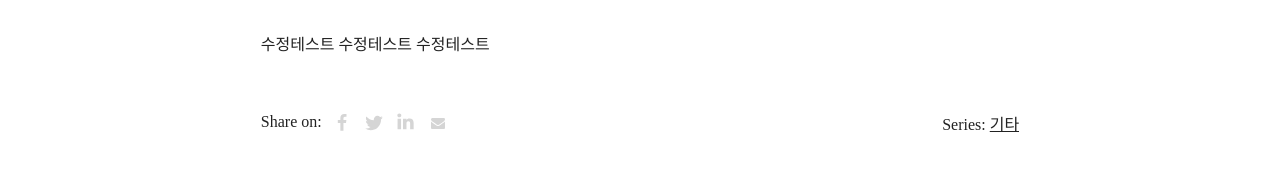
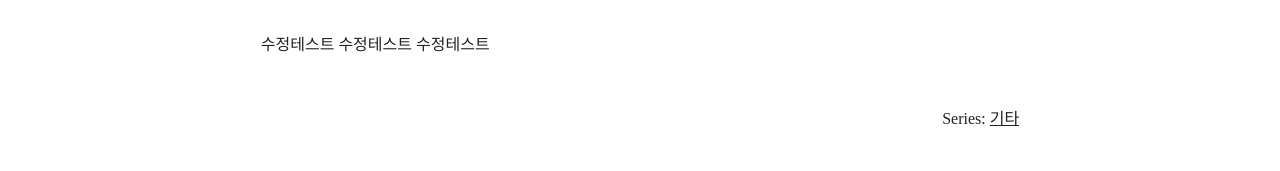
Before and after one commit to PYeonju/PYeonju.github.io, a Jekyll site: the page built from _posts/2026-09-15-수정-테스트.md, in a window 1280 px wide. Shown: the part 249-420 px from the top of the page. Built offline with Jekyll 4.4.1, drawn with Linux system fonts in a browser that asks for light colours.

Commit message:
Place post admin actions above title on right and remove sharing controls

```diff
--- a/_includes/share_buttons.html
+++ /dev/null
@@ -1,41 +0,0 @@
-{% if include.pageurl != nil and include.pageurl != '' %}
-    {% assign pageurl = include.pageurl %}
-{% else %}
-    {% assign pageurl = page.url %}
-{% endif %}
-
-<style>
-#share-buttons {display: inline-block; vertical-align: middle; }
-#share-buttons:after {content: ""; display: block; clear: both;}
-#share-buttons > div {
-    position: relative;
-    text-align: left;
-    height: 36px;
-    width: 32px;
-    float: left;
-    text-align: center;
-}
-#share-buttons > div > svg {height: 16px; fill: #d5d5d5; margin-top: 10px;}
-#share-buttons > div:hover {cursor: pointer;}
-#share-buttons > div.facebook:hover > svg {fill: #3B5998;}
-#share-buttons > div.twitter:hover > svg {fill: #55ACEE;}
-#share-buttons > div.linkedin:hover > svg {fill: #0077b5;}
-#share-buttons > div.pinterest:hover > svg {fill: #CB2027;}
-#share-buttons > div.mail:hover > svg {fill: #7D7D7D;}
-#share-buttons > div.instagram:hover > svg {fill: #C73B92;}
-#share-buttons > div.facebook > svg {height: 18px; margin-top: 9px;}
-#share-buttons > div.twitter > svg {height: 20px; margin-top: 8px;}
-#share-buttons > div.linkedin > svg {height: 19px; margin-top: 7px;}
-#share-buttons > div.pinterest > svg {height: 20px; margin-top: 9px;}
-#share-buttons > div.mail > svg {height: 14px; margin-top: 11px;}
-</style>
-
-<span>Share on: </span><div id="share-buttons">
-    <div class="facebook" title="Share this on Facebook" onclick="window.open('http://www.facebook.com/share.php?u={{ site.url }}{{ pageurl }}');"><svg viewBox="0 0 1792 1792" xmlns="http://www.w3.org/2000/svg"><path d="M1343 12v264h-157q-86 0-116 36t-30 108v189h293l-39 296h-254v759h-306v-759h-255v-296h255v-218q0-186 104-288.5t277-102.5q147 0 228 12z"/></svg></div>
-    <div class="twitter" title="Share this on Twitter" onclick="window.open('http://twitter.com/home?status={{ site.url }}{{ pageurl }}');"><svg viewBox="0 0 1792 1792" xmlns="http://www.w3.org/2000/svg"><path d="M1684 408q-67 98-162 167 1 14 1 42 0 130-38 259.5t-115.5 248.5-184.5 210.5-258 146-323 54.5q-271 0-496-145 35 4 78 4 225 0 401-138-105-2-188-64.5t-114-159.5q33 5 61 5 43 0 85-11-112-23-185.5-111.5t-73.5-205.5v-4q68 38 146 41-66-44-105-115t-39-154q0-88 44-163 121 149 294.5 238.5t371.5 99.5q-8-38-8-74 0-134 94.5-228.5t228.5-94.5q140 0 236 102 109-21 205-78-37 115-142 178 93-10 186-50z"/></svg></div>
-    <div class="linkedin" title="Share this on Linkedin" onclick="window.open('https://www.linkedin.com/shareArticle?mini=true&url={{ site.url }}{{ pageurl }}&title=&summary=&source=');"><svg viewBox="0 0 1792 1792" xmlns="http://www.w3.org/2000/svg"><path d="M477 625v991h-330v-991h330zm21-306q1 73-50.5 122t-135.5 49h-2q-82 0-132-49t-50-122q0-74 51.5-122.5t134.5-48.5 133 48.5 51 122.5zm1166 729v568h-329v-530q0-105-40.5-164.5t-126.5-59.5q-63 0-105.5 34.5t-63.5 85.5q-11 30-11 81v553h-329q2-399 2-647t-1-296l-1-48h329v144h-2q20-32 41-56t56.5-52 87-43.5 114.5-15.5q171 0 275 113.5t104 332.5z"/></svg></div>
-    {% if page.image %}<div class="pinterest" title="Share this on Pinterest" onclick="window.open('https://pinterest.com/pin/create/button/?url=&media={{ site.url }}{{ page.image }}&description=');"><svg viewBox="0 0 1792 1792" xmlns="http://www.w3.org/2000/svg"><path d="M256 597q0-108 37.5-203.5t103.5-166.5 152-123 185-78 202-26q158 0 294 66.5t221 193.5 85 287q0 96-19 188t-60 177-100 149.5-145 103-189 38.5q-68 0-135-32t-96-88q-10 39-28 112.5t-23.5 95-20.5 71-26 71-32 62.5-46 77.5-62 86.5l-14 5-9-10q-15-157-15-188 0-92 21.5-206.5t66.5-287.5 52-203q-32-65-32-169 0-83 52-156t132-73q61 0 95 40.5t34 102.5q0 66-44 191t-44 187q0 63 45 104.5t109 41.5q55 0 102-25t78.5-68 56-95 38-110.5 20-111 6.5-99.5q0-173-109.5-269.5t-285.5-96.5q-200 0-334 129.5t-134 328.5q0 44 12.5 85t27 65 27 45.5 12.5 30.5q0 28-15 73t-37 45q-2 0-17-3-51-15-90.5-56t-61-94.5-32.5-108-11-106.5z"/></svg></div>{% endif %}
-    <div class="mail" title="Share this through Email" onclick="window.open('mailto:?subject=Hey Checkout this Amazing Blog I Found&body={{ site.url }}{{ pageurl }}');"><svg viewBox="0 0 1792 1792" xmlns="http://www.w3.org/2000/svg"><path d="M1792 710v794q0 66-47 113t-113 47h-1472q-66 0-113-47t-47-113v-794q44 49 101 87 362 246 497 345 57 42 92.5 65.5t94.5 48 110 24.5h2q51 0 110-24.5t94.5-48 92.5-65.5q170-123 498-345 57-39 100-87zm0-294q0 79-49 151t-122 123q-376 261-468 325-10 7-42.5 30.5t-54 38-52 32.5-57.5 27-50 9h-2q-23 0-50-9t-57.5-27-52-32.5-54-38-42.5-30.5q-91-64-262-182.5t-205-142.5q-62-42-117-115.5t-55-136.5q0-78 41.5-130t118.5-52h1472q65 0 112.5 47t47.5 113z"/></svg></div>
-</div>
-
-<!--- Special thanks to https://jekyllcodex.org/without-plugin/share-buttons for this amazing piece of code without the use of actual images--->
--- a/_layouts/post.html
+++ b/_layouts/post.html
@@ -2,18 +2,17 @@
 layout: description
 ---
 
-<h1 class="large-heading">{{ page.title }} <small class="post-date">{{ page.date | date_to_string }}</small></h1>
 <div class="post-admin-actions" data-admin-only hidden>
   <a class="edit-post" href="{{ '/admin/' | relative_url }}?edit={{ page.path | url_encode }}">수정</a>
   <button type="button" class="delete-post" data-path="{{ page.path | escape }}" data-title="{{ page.title | escape }}" data-after-delete="{{ '/blog/' | relative_url }}">삭제</button>
 </div>
+<h1 class="large-heading">{{ page.title }} <small class="post-date">{{ page.date | date_to_string }}</small></h1>
 {{ content }}
 
 <div class="post-footer">
 <div class="post-categories">
   {% if page.series %}Series: <a href="{{ '/series/' | relative_url }}#{{ page.series | slugify }}">{{ page.series }}</a>{% endif %}
 </div>
-<div>{% include share_buttons.html %}</div>
 
 </div>
 {% if site.disqus.shortname and page.comments %}
--- a/_sass/main.scss
+++ b/_sass/main.scss
@@ -321,6 +321,6 @@
 .series-group .post-list { margin: .5rem 0 1rem 1.25rem; }
 .series-group .post-list li { padding: .5rem 0; border: 0; }
 
-.post-admin-actions { display: flex; gap: .75rem; align-items: center; margin: 1rem 0; }
+.post-admin-actions { display: flex; justify-content: flex-end; gap: .75rem; align-items: center; margin: 1rem 0; }
 .post-admin-actions .delete-post { font-size: 1rem; }
 #original-post-date { opacity: .75; }
```
